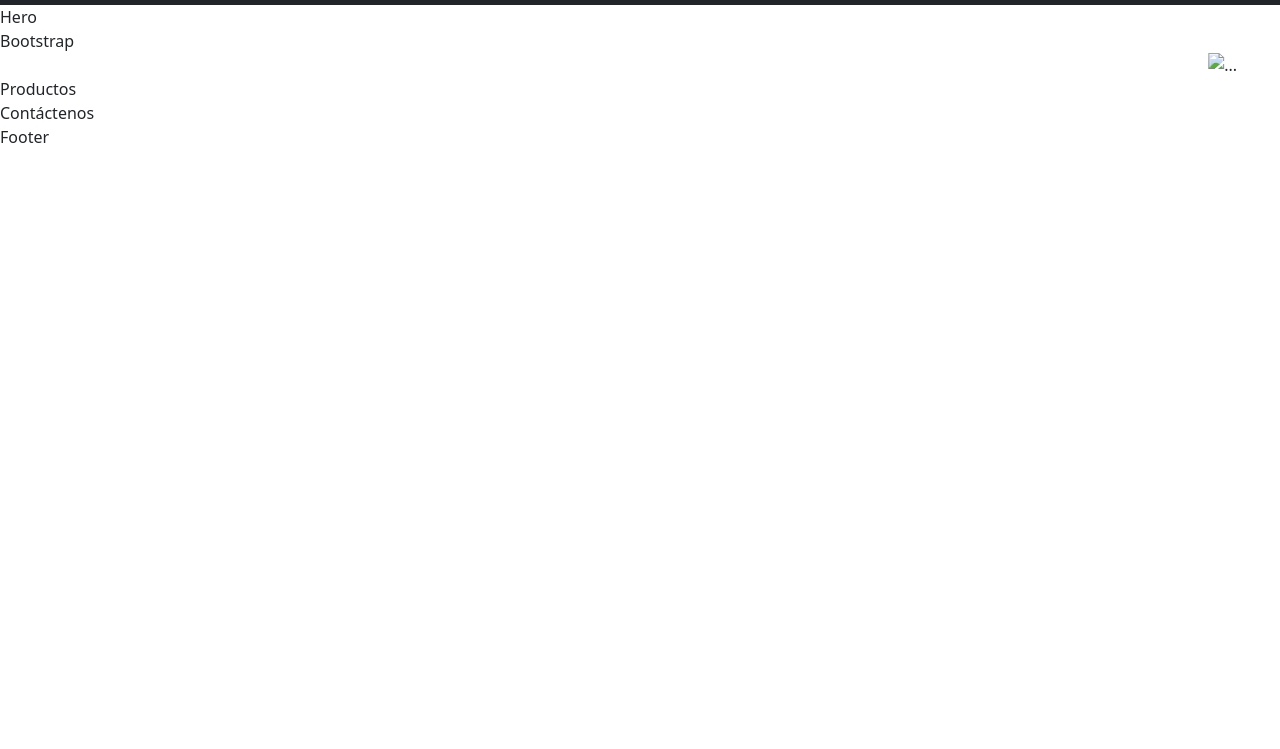
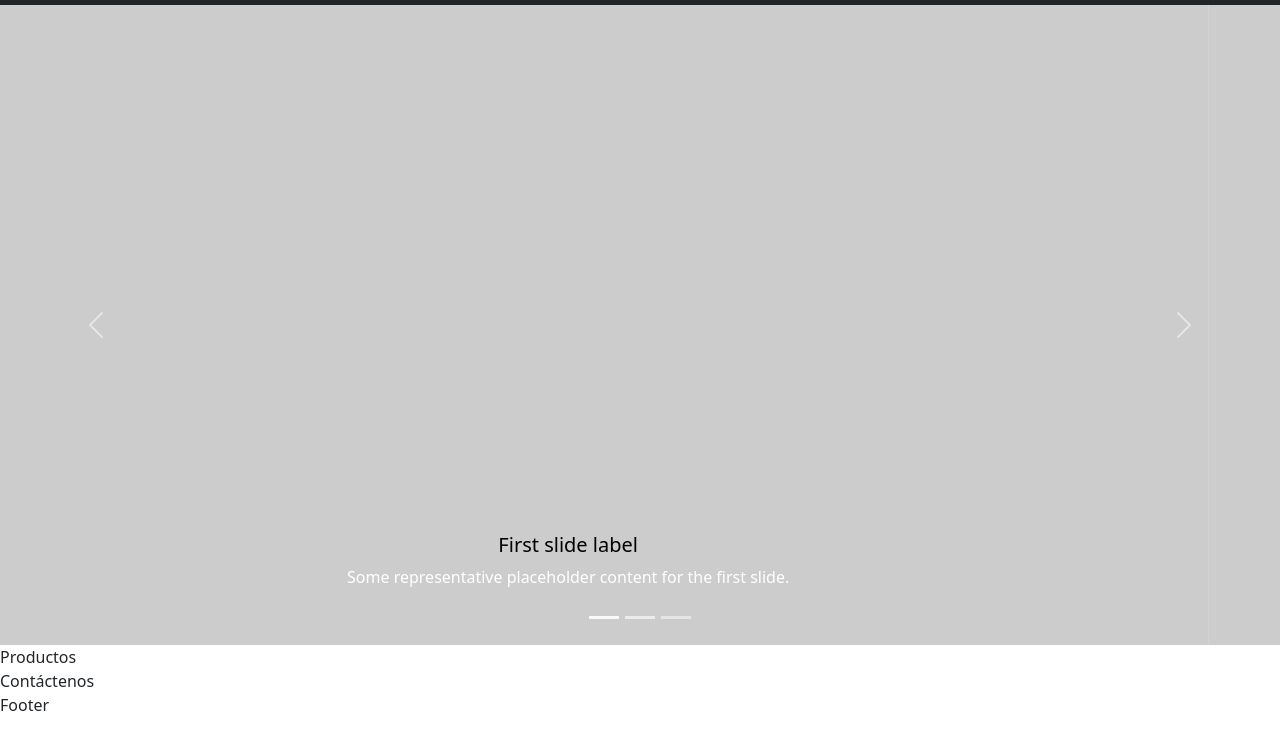
Before and after one commit to alterunuvu/semana3-bootstrap, a plain HTML site: page index.html in a window 1280 px wide. Shown: the part 51-800 px from the top of the page. Drawn offline with Linux system fonts and the light colour scheme.

Commit message:
Hero Slider Text

```diff
--- a/assets/css/styles.css
+++ b/assets/css/styles.css
@@ -1,14 +1,3 @@
-* {
-  padding: 0;
-  margin: 0;
+.titulo-slider {
+  color: black;
 }
-
-header {
-  height: 100px;
-  display: flex;
-  align-items: center;
-  justify-content: center;
-  background-color: rgb(214, 214, 214);
-  font-family: Verdana, Geneva, Tahoma, sans-serif;
-  font-size: 1.5rem;
-}
--- a/index.html
+++ b/index.html
@@ -6,6 +6,7 @@
     <meta name="viewport" content="width=device-width, initial-scale=1.0" />
     <title>Semana 3 Bootstrap</title>
     <link rel="stylesheet" href="assets/css/bootstrap.css" />
+    <link rel="stylesheet" href="assets/css/styles.css" />
     <script src="assets/js/bootstrap.js"></script>
   </head>
   <body>
@@ -75,8 +76,6 @@
         </div>
       </nav>
     </header>
-    <main>Hero</main>
-    <header>Bootstrap</header>
     <main>
       <div
         id="carouselExampleCaptions"
@@ -107,16 +106,16 @@
         </div>
         <div class="carousel-inner">
           <div class="carousel-item active">
-            <img src="..." class="d-block w-100" alt="..." />
+            <img src="assets/img/slide2.jpg" class="d-block w-100" alt="..." />
             <div class="carousel-caption d-none d-md-block">
-              <h5>First slide label</h5>
+              <h5 class="titulo-slider">First slide label</h5>
               <p>
                 Some representative placeholder content for the first slide.
               </p>
             </div>
           </div>
           <div class="carousel-item">
-            <img src="..." class="d-block w-100" alt="..." />
+            <img src="assets/img/slide3.jpg" class="d-block w-100" alt="..." />
             <div class="carousel-caption d-none d-md-block">
               <h5>Second slide label</h5>
               <p>
@@ -125,9 +124,9 @@
             </div>
           </div>
           <div class="carousel-item">
-            <img src="..." class="d-block w-100" alt="..." />
+            <img src="assets/img/slide3.jpg" class="d-block w-100" alt="..." />
             <div class="carousel-caption d-none d-md-block">
-              <h5>Third slide label</h5>
+              <h5 class="titulo-slider">Third slide label</h5>
               <p>
                 Some representative placeholder content for the third slide.
               </p>
```
Also changed, not shown: assets/img/slide1.jpg (added), assets/img/slide2.jpg (added), assets/img/slide3.jpg (added).
